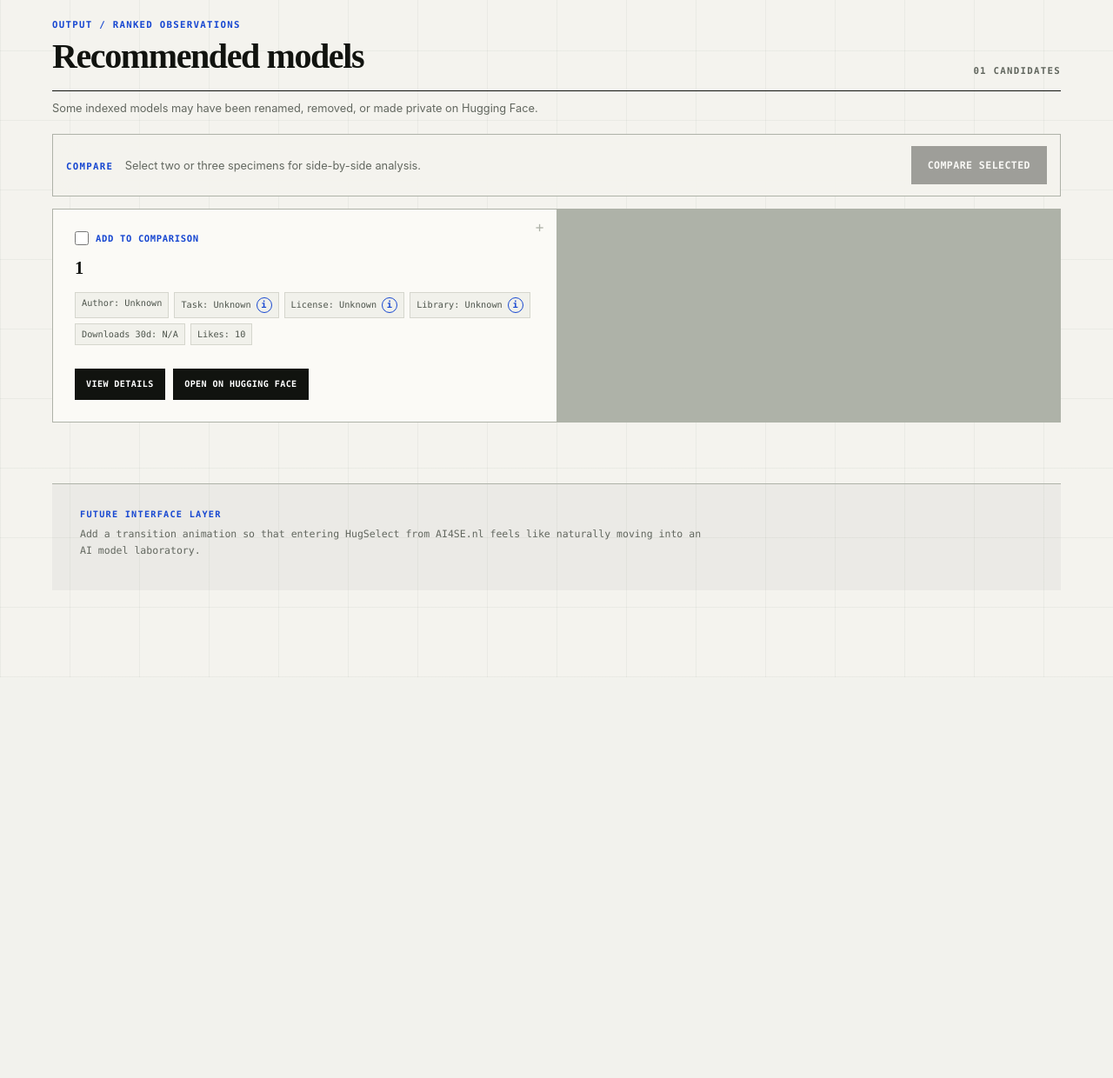
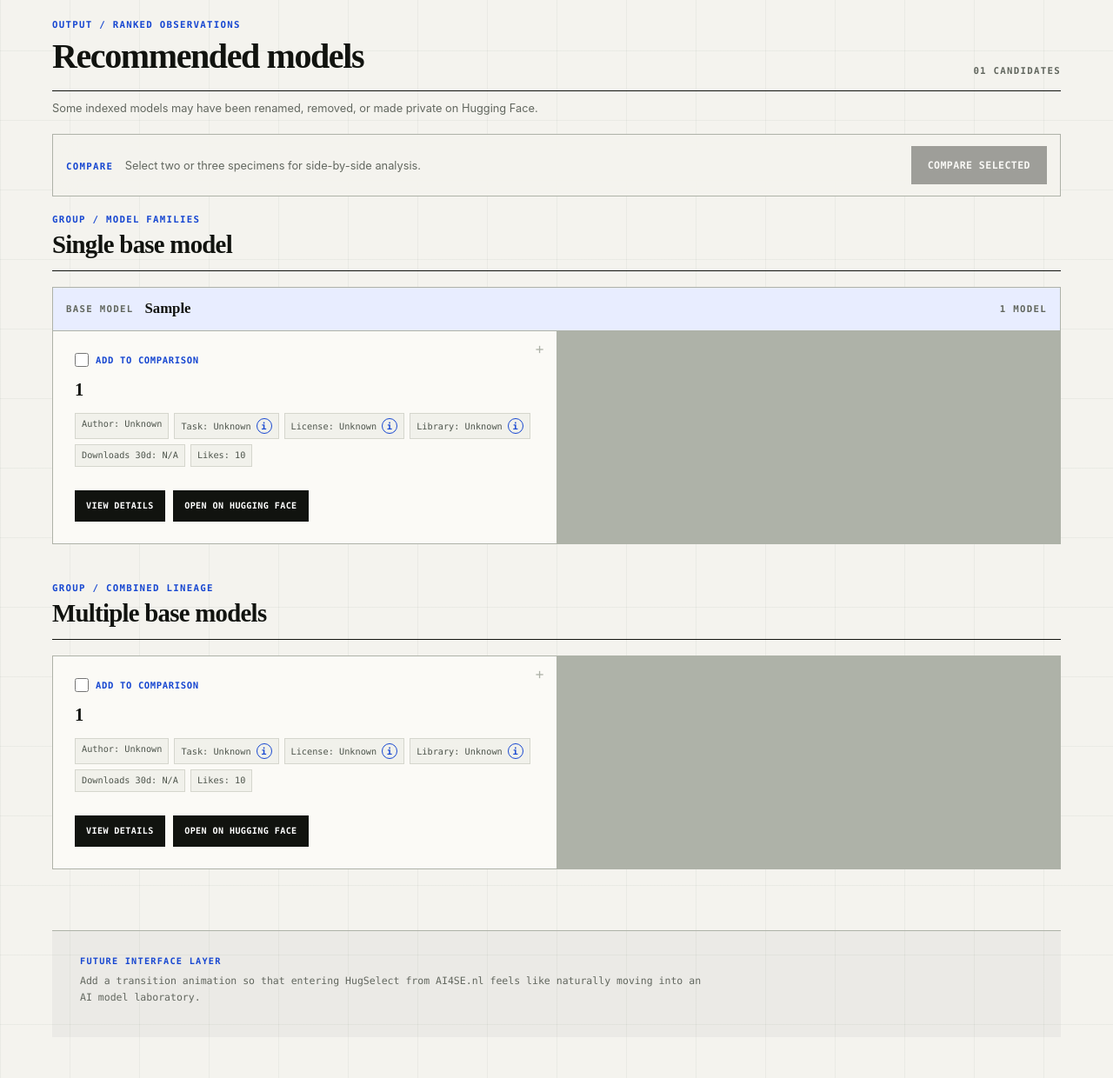
Before and after one commit to gokdenizinan/hugselect-django-ui, a Django app: template hugselect_web/recommender/templates/recommender/search.html in a window 1280 px wide. Shown: the part 982-2222 px from the top of the page at 87% size. Before the commit the page ends 1761 px from the top, so only its background shows below. Run offline with Django 5.2, Linux system fonts and the light colour scheme; the template is opened without the code that fills it: most values are stand-ins (such as "Sample title", 1, 10 or a date in 2020).

Commit message:
Group search results by base model

```diff
--- a/hugselect_web/recommender/static/recommender/styles.css
+++ b/hugselect_web/recommender/static/recommender/styles.css
@@ -295,6 +295,58 @@ button:disabled { opacity: .38; cursor: not-allowed; }
 .toolbar-index { margin-right: 10px; }
 
 .results-grid { display: grid; grid-template-columns: repeat(2, minmax(0, 1fr)); gap: 1px; border: 1px solid var(--line-strong); background: var(--line-strong); }
+.result-groups {
+    display: grid;
+    gap: 38px;
+}
+
+.result-category {
+    display: grid;
+    gap: 18px;
+}
+
+.result-category__heading {
+    padding-bottom: 13px;
+    border-bottom: 1px solid var(--ink);
+}
+
+.result-category__heading h3 {
+    margin: 5px 0 0;
+    font-family: var(--serif);
+    font-size: 1.8rem;
+    font-weight: 650;
+    letter-spacing: -.025em;
+}
+
+.base-model-family {
+    display: grid;
+    gap: 0;
+}
+
+.base-model-family + .base-model-family {
+    margin-top: 10px;
+}
+
+.base-model-family__heading {
+    display: grid;
+    grid-template-columns: auto minmax(0, 1fr) auto;
+    align-items: center;
+    gap: 13px;
+    padding: 13px 15px;
+    border: 1px solid var(--line-strong);
+    border-bottom: 0;
+    background: var(--blue-pale);
+}
+
+.base-model-family__heading h4 {
+    min-width: 0;
+    margin: 0;
+    font-family: var(--serif);
+    font-size: 1.05rem;
+    font-weight: 650;
+    line-height: 1.35;
+    overflow-wrap: anywhere;
+}
 .result-card { position: relative; min-width: 0; padding: 25px; background: var(--surface); transition: background .18s ease; }
 .result-card:hover { background: white; }
 .result-card::after { content: "+"; position: absolute; top: 11px; right: 14px; color: var(--line-strong); font: 1rem var(--mono); }
@@ -516,6 +568,10 @@ button:disabled { opacity: .38; cursor: not-allowed; }
     .results-grid { grid-template-columns: 1fr; }
     .compare-toolbar { position: static; }
     .decision-summary__score { text-align: left; }
+    .base-model-family__heading {
+    grid-template-columns: 1fr;
+    gap: 7px;
+}
 }
 
 @media (prefers-reduced-motion: reduce) {
--- a/hugselect_web/recommender/templates/recommender/_search_result_card.html
+++ b/hugselect_web/recommender/templates/recommender/_search_result_card.html
@@ -0,0 +1,167 @@
+<article class="result-card">
+    <label class="compare-control">
+        <input
+            type="checkbox"
+            name="model_ids"
+            value="{{ result.model_id }}"
+            class="compare-checkbox"
+        >
+        Add to comparison
+    </label>
+
+    <h3>
+        {% if result.url %}
+            <a href="{{ result.url }}" target="_blank">
+                {{ result.model_id }}
+            </a>
+        {% else %}
+            {{ result.model_id }}
+        {% endif %}
+    </h3>
+
+    <div class="meta">
+        <span class="pill">
+            Author: {{ result.author|default:"Unknown" }}
+        </span>
+
+        <span class="pill metadata-tooltip">
+            <span>
+                Task:
+                {{ result.pipeline_tag|default:"Unknown" }}
+            </span>
+
+            <button
+                type="button"
+                class="metadata-tooltip__trigger"
+                aria-label="Explain task metadata for {{ result.model_id }}"
+                aria-describedby="search-task-tooltip-{{ result.tooltip_key }}"
+            >
+                i
+            </button>
+
+            <span
+                id="search-task-tooltip-{{ result.tooltip_key }}"
+                class="metadata-tooltip__content"
+                role="tooltip"
+            >
+                The task describes the model's primary capability
+                on Hugging Face, such as text generation,
+                summarization, translation, or question answering.
+            </span>
+        </span>
+
+        <span class="pill metadata-tooltip">
+            <span>
+                License: {{ result.license|default:"Unknown" }}
+            </span>
+
+            <button
+                type="button"
+                class="metadata-tooltip__trigger"
+                aria-label="Explain license metadata for {{ result.model_id }}"
+                aria-describedby="search-license-tooltip-{{ result.tooltip_key }}"
+            >
+                i
+            </button>
+
+            <span
+                id="search-license-tooltip-{{ result.tooltip_key }}"
+                class="metadata-tooltip__content"
+                role="tooltip"
+            >
+                The license describes the rules for using,
+                modifying, and redistributing the model.
+                Exact permissions and obligations depend on
+                the specific license shown.
+            </span>
+        </span>
+
+        <span class="pill metadata-tooltip">
+            <span>
+                Library: {{ result.library_name|default:"Unknown" }}
+            </span>
+
+            <button
+                type="button"
+                class="metadata-tooltip__trigger"
+                aria-label="Explain library metadata for {{ result.model_id }}"
+                aria-describedby="search-library-tooltip-{{ result.tooltip_key }}"
+            >
+                i
+            </button>
+
+            <span
+                id="search-library-tooltip-{{ result.tooltip_key }}"
+                class="metadata-tooltip__content"
+                role="tooltip"
+            >
+                The software library used to load, run,
+                or fine-tune the model.
+                {% if result.library_name == "transformers" %}
+                    “transformers” refers to Hugging Face’s
+                    library for working with pretrained models.
+                {% endif %}
+            </span>
+        </span>
+
+        <span class="pill">
+            Downloads 30d:
+            {{ result.downloads_last_30_days|default:"N/A" }}
+        </span>
+
+        <span class="pill">
+            Likes: {{ result.likes|default:"N/A" }}
+        </span>
+
+        {% if search_mode == "feature-based" %}
+            <span class="pill metadata-tooltip">
+                <span>
+                    Feature match:
+                    {{ result.score|floatformat:1 }}%
+                </span>
+
+                <button
+                    type="button"
+                    class="metadata-tooltip__trigger"
+                    aria-label="Explain feature match for {{ result.model_id }}"
+                    aria-describedby="search-feature-match-tooltip-{{ result.tooltip_key }}"
+                >
+                    i
+                </button>
+
+                <span
+                    id="search-feature-match-tooltip-{{ result.tooltip_key }}"
+                    class="metadata-tooltip__content"
+                    role="tooltip"
+                >
+                    Feature match shows how much of your weighted
+                    requirements this model satisfies. It does not
+                    measure general model quality or benchmark performance.
+                </span>
+            </span>
+        {% elif search_mode == "basic-fallback" %}
+            <span class="pill">
+                Relevance score:
+                {{ result.score|floatformat:3 }}
+            </span>
+        {% endif %}
+    </div>
+
+    <a
+        class="model-link"
+        href="{% url 'model_detail' result.model_id %}"
+    >
+        View details
+    </a>
+
+    {% if result.url %}
+        <a
+            class="model-link"
+            href="{{ result.url }}"
+            target="_blank"
+            rel="noopener noreferrer"
+        >
+            Open on Hugging Face
+        </a>
+    {% endif %}
+</article>
--- a/hugselect_web/recommender/templates/recommender/search.html
+++ b/hugselect_web/recommender/templates/recommender/search.html
@@ -123,177 +123,80 @@
         </button>
     </div>
 
-    <section class="results-grid">
-        {% for result in results %}
-            <article class="result-card">
-                <label class="compare-control">
-                    <input
-                        type="checkbox"
-                        name="model_ids"
-                        value="{{ result.model_id }}"
-                        class="compare-checkbox"
-                    >
-                    Add to comparison
-                </label>
+<div class="result-groups">
 
-                <h3>
-                    {% if result.url %}
-                        <a href="{{ result.url }}" target="_blank">
-                            {{ result.model_id }}
-                        </a>
-                    {% else %}
-                        {{ result.model_id }}
-                    {% endif %}
-                </h3>
+    {% if grouped_results.single_base_model_groups %}
+        <section class="result-category">
+            <div class="result-category__heading">
+                <span class="specimen-label">
+                    Group / Model families
+                </span>
 
-                <div class="meta">
-                    <span class="pill">
-                        Author: {{ result.author|default:"Unknown" }}
-                    </span>
+                <h3>Single base model</h3>
+            </div>
 
-                    <span class="pill metadata-tooltip">
-                        <span>
-                            Task:
-                            {{ result.pipeline_tag|default:"Unknown" }}
+            {% for group in grouped_results.single_base_model_groups %}
+                <section class="base-model-family">
+                    <div class="base-model-family__heading">
+                        <span class="field-code">
+                            Base model
                         </span>
 
-                        <button
-                            type="button"
-                            class="metadata-tooltip__trigger"
-                            aria-label="Explain task metadata for {{ result.model_id }}"
-                            aria-describedby="search-task-tooltip-{{ forloop.counter }}"
-                        >
-                            i
-                        </button>
+                        <h4>{{ group.base_model }}</h4>
 
-                        <span
-                            id="search-task-tooltip-{{ forloop.counter }}"
-                            class="metadata-tooltip__content"
-                            role="tooltip"
-                        >
-                            The task describes the model's primary capability
-                            on Hugging Face, such as text generation,
-                            summarization, translation, or question answering.
+                        <span class="result-count">
+                            {{ group.results|length }}
+                            model{{ group.results|length|pluralize }}
                         </span>
-                    </span>
+                    </div>
 
-                    <span class="pill metadata-tooltip">
-                        <span>
-                            License: {{ result.license|default:"Unknown" }}
-                        </span>
+                    <div class="results-grid">
+                        {% for result in group.results %}
+                            {% include "recommender/_search_result_card.html" %}
+                        {% endfor %}
+                    </div>
+                </section>
+            {% endfor %}
+        </section>
+    {% endif %}
 
-                        <button
-                            type="button"
-                            class="metadata-tooltip__trigger"
-                            aria-label="Explain license metadata for {{ result.model_id }}"
-                            aria-describedby="search-license-tooltip-{{ forloop.counter }}"
-                        >
-                            i
-                        </button>
+    {% if grouped_results.multiple_base_model_results %}
+        <section class="result-category">
+            <div class="result-category__heading">
+                <span class="specimen-label">
+                    Group / Combined lineage
+                </span>
 
-                        <span
-                            id="search-license-tooltip-{{ forloop.counter }}"
-                            class="metadata-tooltip__content"
-                            role="tooltip"
-                        >
-                            The license describes the rules for using,
-                            modifying, and redistributing the model.
-                            Exact permissions and obligations depend on
-                            the specific license shown.
-                        </span>
-                    </span>
+                <h3>Multiple base models</h3>
+            </div>
 
-                    <span class="pill metadata-tooltip">
-                        <span>
-                            Library: {{ result.library_name|default:"Unknown" }}
-                        </span>
+            <div class="results-grid">
+                {% for result in grouped_results.multiple_base_model_results %}
+                    {% include "recommender/_search_result_card.html" %}
+                {% endfor %}
+            </div>
+        </section>
+    {% endif %}
 
-                        <button
-                            type="button"
-                            class="metadata-tooltip__trigger"
-                            aria-label="Explain library metadata for {{ result.model_id }}"
-                            aria-describedby="search-library-tooltip-{{ forloop.counter }}"
-                        >
-                            i
-                        </button>
+    {% if grouped_results.no_base_model_results %}
+        <section class="result-category">
+            <div class="result-category__heading">
+                <span class="specimen-label">
+                    Group / Unspecified lineage
+                </span>
 
-                        <span
-                            id="search-library-tooltip-{{ forloop.counter }}"
-                            class="metadata-tooltip__content"
-                            role="tooltip"
-                        >
-                            The software library used to load, run,
-                            or fine-tune the model.
-                            {% if result.library_name == "transformers" %}
-                                “transformers” refers to Hugging Face’s
-                                library for working with pretrained models.
-                            {% endif %}
-                        </span>
-                    </span>
+                <h3>No base model</h3>
+            </div>
 
-                    <span class="pill">
-                        Downloads 30d:
-                        {{ result.downloads_last_30_days|default:"N/A" }}
-                    </span>
+            <div class="results-grid">
+                {% for result in grouped_results.no_base_model_results %}
+                    {% include "recommender/_search_result_card.html" %}
+                {% endfor %}
+            </div>
+        </section>
+    {% endif %}
 
-                    <span class="pill">
-                        Likes: {{ result.likes|default:"N/A" }}
-                    </span>
-
-                    {% if search_mode == "feature-based" %}
-                        <span class="pill metadata-tooltip">
-                            <span>
-                                Feature match:
-                                {{ result.score|floatformat:1 }}%
-                            </span>
-
-                            <button
-                                type="button"
-                                class="metadata-tooltip__trigger"
-                                aria-label="Explain feature match for {{ result.model_id }}"
-                                aria-describedby="search-feature-match-tooltip-{{ forloop.counter }}"
-                            >
-                                i
-                            </button>
-
-                            <span
-                                id="search-feature-match-tooltip-{{ forloop.counter }}"
-                                class="metadata-tooltip__content"
-                                role="tooltip"
-                            >
-                                Feature match shows how much of your weighted
-                                requirements this model satisfies. It does not
-                                measure general model quality or benchmark performance.
-                            </span>
-                        </span>
-                    {% elif search_mode == "basic-fallback" %}
-                        <span class="pill">
-                            Relevance score:
-                            {{ result.score|floatformat:3 }}
-                        </span>
-                    {% endif %}
-                </div>
-
-                <a
-                    class="model-link"
-                    href="{% url 'model_detail' result.model_id %}"
-                >
-                    View details
-                </a>
-
-                {% if result.url %}
-                    <a
-                        class="model-link"
-                        href="{{ result.url }}"
-                        target="_blank"
-                        rel="noopener noreferrer"
-                    >
-                        Open on Hugging Face
-                    </a>
-                {% endif %}
-            </article>
-        {% endfor %}
-    </section>
+</div>
 </form>
         {% elif query and not error %}
             <div class="empty-state">
--- a/hugselect_web/recommender/views.py
+++ b/hugselect_web/recommender/views.py
@@ -52,7 +52,10 @@ def group_search_results_by_base_model(results):
     multiple_base_model_results = []
     no_base_model_results = []
 
-    for result in results:
+    for position, result in enumerate(results, start=1):
+
+        result["tooltip_key"] = f"result-{position}"
+
         base_models = _normalize_base_models(
             result.get("basemodels")
         )
```
Also changed, not shown: hugselect_web/recommender/tests.py (+60 -60 lines).
